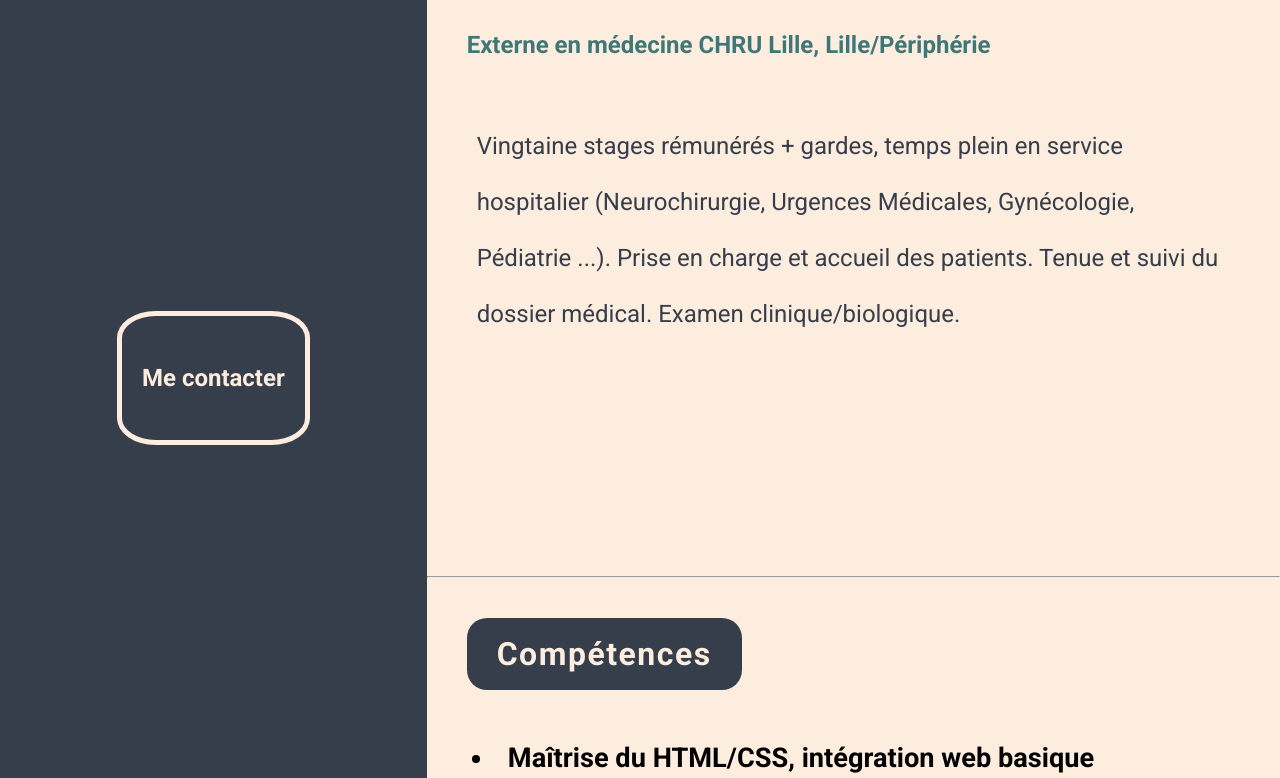
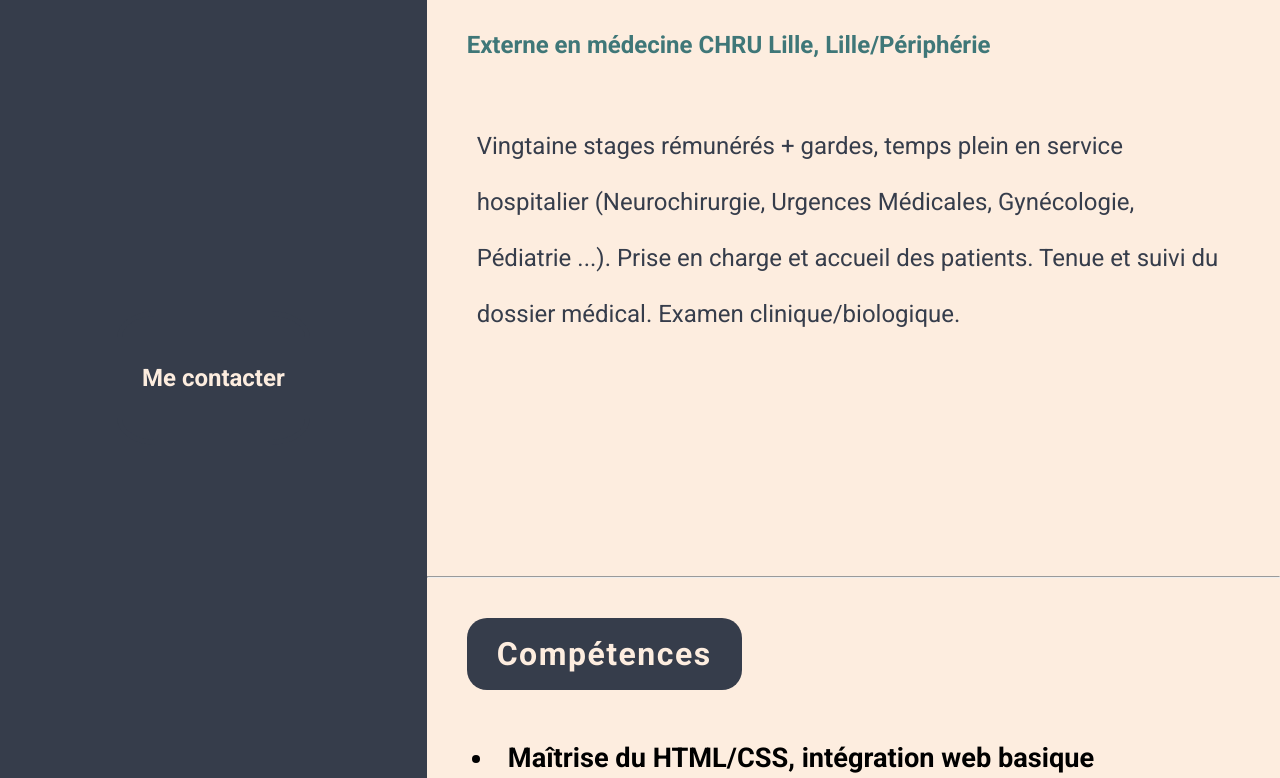
Before and after one commit to JhonnyBigoud/CV.html, a plain HTML site: page index.html in a window 1280 px wide. In both pictures the pointer is over the link "Me contacter". Shown: the part 2235-3013 px from the top of the page. Drawn offline with Linux system fonts and the light colour scheme.

Commit message:
Update style_cv.css

```diff
--- a/style_cv.css
+++ b/style_cv.css
@@ -96,7 +96,7 @@ body, html {
   color: #fdeddf;
   background-color: #363D4B;
   transition: color 0.5s, background-color 0.5s, border-color 0.5s;
-  border-color: #fdeddf;
+  border-color: #363D4B;
   cursor: pointer;
 }
   main {
```
